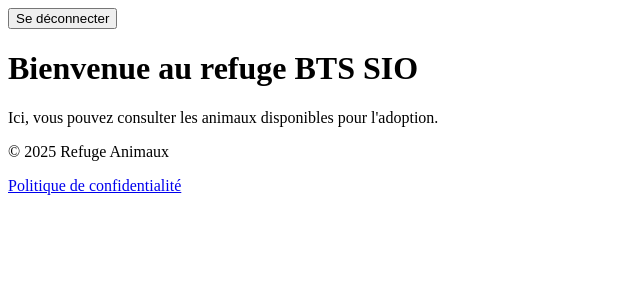
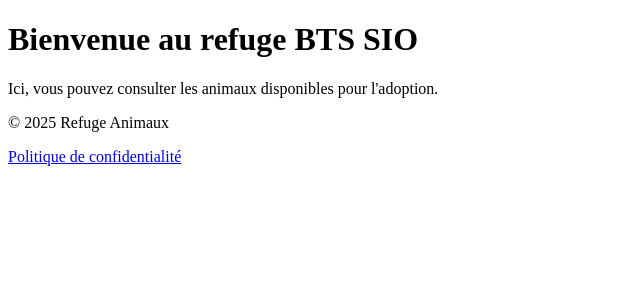
Before and after one commit to romain1021/refuge, a PHP site: page /index.php?page=home in a window 1280 px wide. Shown: the top 300 px of the page, without its empty margins (0-640 px from the left). Run offline with PHP 8.4, Linux system fonts and the light colour scheme; data that the repository does not hold is empty.

Commit message:
changements dans le boutton de deconexion

```diff
--- a/index.php
+++ b/index.php
@@ -4,11 +4,11 @@ require_once("controlleur/UserController.php");
 require_once("controlleur/animalController.php");
 require_once("model/animaux.php");
 require_once("model/user.php");
+echo "<link rel=stylesheet href='style.css'>";
 session_abort();
 session_start();
 if(isset($_GET['page'])){
     if ($_GET['page']=="home"){
-        require_once('vue/deconnection.php');
         require_once('vue/homes.php');
         require_once('vue/listeAnnimal.php');
     }
--- a/vue/deconnection.php
+++ /dev/null
@@ -1,3 +0,0 @@
-<form method="post" action="index.php?page=deconnexion">
-    <input type="submit" value="Se déconnecter">
-</form>
--- a/vue/header.php
+++ b/vue/header.php
@@ -3,12 +3,15 @@
 <head>
     <meta charset="UTF-8">
     <meta name="viewport" content="width=device-width, initial-scale=1.0">
+    <link rel="stylesheet" href="../style.css">
     <link rel="stylesheet" href="style.css">
     <title>Refuge Animaux</title>
+
 <?php
 session_start();
 if (!empty($_SESSION)) {
     echo '<p>Bienvenue!</p>';
+    echo '<button onclick="location.href=\'index.php?page=deconnexion\'" class="btn-deconnexion">Se déconnecter</button>';
     echo '<button onclick="location.href=\'index.php?page=adoptedAnimals\'" class="btn-adopted">Animaux adoptés</button>';
     echo '<button onclick="location.href=\'index.php?page=home\'" class="btn-home">Accueil</button>';
 }
```
Also changed, not shown: style.css (renamed from vue/style.css).
